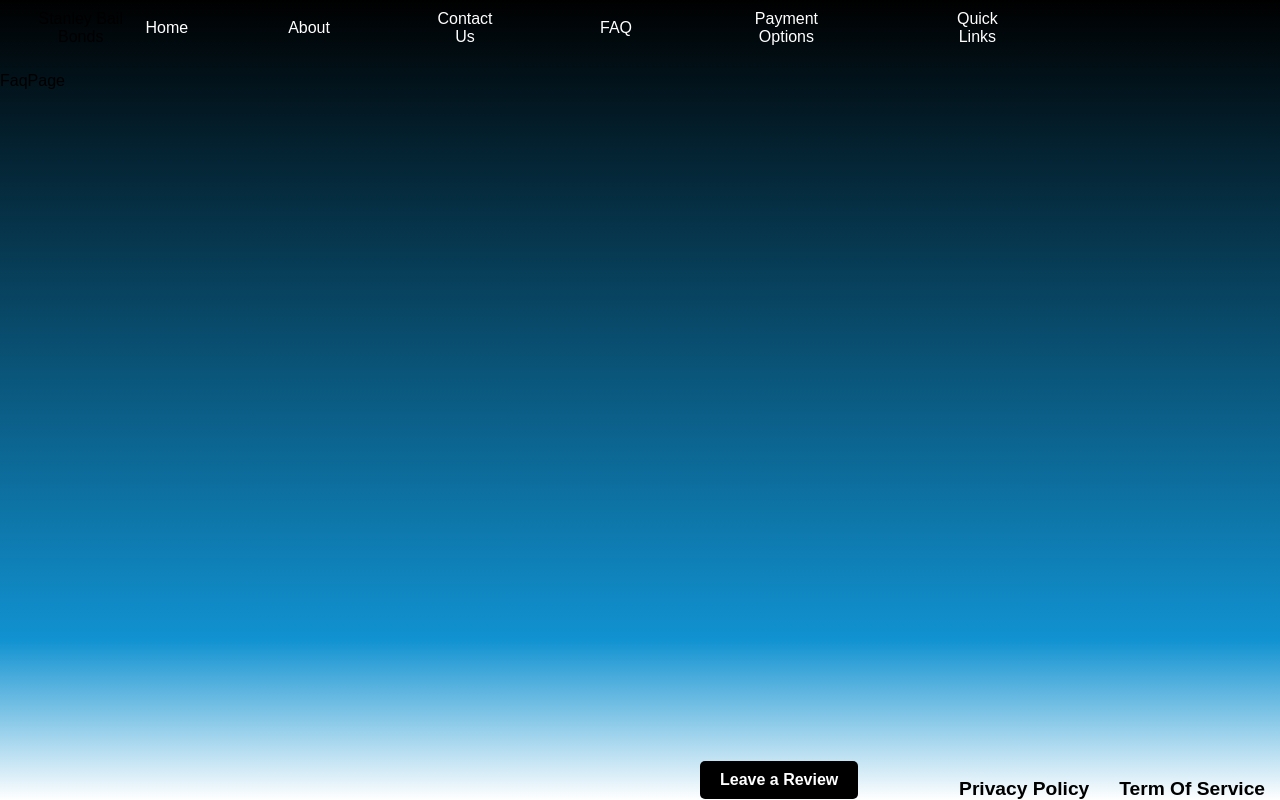
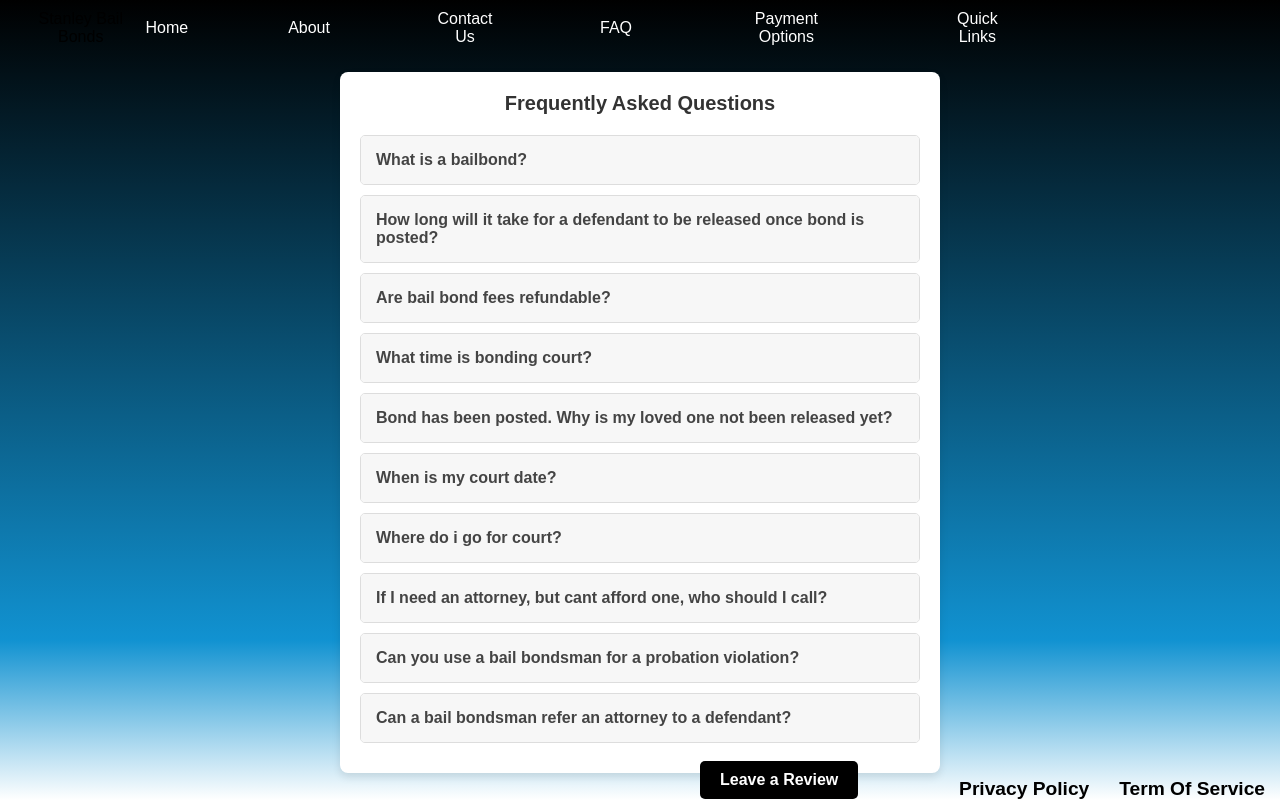
Before and after one commit to BigTimePlaya207/Capstone-Bail-Bond-Website, a React (Create React App) app in the folder capstone/: page /faq in a window 1280 px wide. Built offline with nearby package versions, Linux system fonts and the light colour scheme.

Commit message:
Updated 10/29/24

```diff
--- a/capstone/src/pages/AboutPage.css
+++ b/capstone/src/pages/AboutPage.css
@@ -17,7 +17,11 @@ body {
   font-size: 1.2rem; /* Set font size to 1.2rem */
   margin-bottom: 40px; /*Add bottom margin of 40px */
 }
-
+/* Styling for the owner name above infromation */
+.owner-name{
+  font-size: 1.5rem; /* Set font size to 1.5rem */
+  margin-bottom: -20px; /* Add bottom margin of -20px makes owner name close to owner information */
+}
 /* Styling for the owner information */
 .owner-info{
   font-size: 1.2rem; /* Set font size to 1.2rem */
--- a/capstone/src/pages/AboutPage.jsx
+++ b/capstone/src/pages/AboutPage.jsx
@@ -7,7 +7,7 @@ function AboutPage() {
     <MainLayout> {/* Use MainLayout to wrap the content for consistent styling and structure */}
       <div>
 
-        <h1 className='About-title'>About US</h1> {/* Main heading for the About page */}
+        <h1 className='About-title'>About Us</h1> {/* Main heading for the About page */}
         <div class='split left'> {/* Left section of the split layout */}
           <div class='left-align'> {/* Container for left-aligned text */}
             <p className='owner-background'>
@@ -15,9 +15,9 @@ function AboutPage() {
               Stanley Bail Bonds LLC was formed in 2012, in Georgetown, SC.
               Our services, however, span much farther reaching across several states, including SC, NC, FL, TX, &amp; TN.
             </p>
+            <h1 className="owner-name">Owner: Michael Stanley</h1>
             <div className='owner-info'> {/* Container for owner information */}
               <p style={{ color: 'white' }}> {/* Inline style for text color */}
-                <strong>Owner: Michael Stanley</strong><br /> {/* Owner's Name in bold */}
                 Licensed Bail Bond Agent<br /> {/* Owner's Qualification */}
                 Licensed Property &amp; Casualty Agent {/* Owner's Qualification */}
               </p>
--- a/capstone/src/pages/FaqPage.jsx
+++ b/capstone/src/pages/FaqPage.jsx
@@ -1,12 +1,76 @@
-import React from 'react'
+import React, { useState } from 'react';
 import MainLayout from '../layout/MainLayout';
+import './FaqPage.css';
 
-function FaqPage() {
-    return (
-        <MainLayout>
-            <div>FaqPage</div>
-        </MainLayout>
-    )
-}
+const faqData = [
+    {
+        question: 'What is a bailbond?',
+        answer: 'A bail bond is where a person spends money to secure the release of a person who has been arrested and is awating trial.'
+    },
+    {
+        question: 'How long will it take for a defendant to be released once bond is posted?',
+        answer: 'The time it takes for a defendant to be released after a bond is posted can vary, but it ranges up to 12 hours.',
+    },
+    {
+        question: 'Are bail bond fees refundable?',
+        answer: 'Bail bond fees are not refundable.',
+    },
+    {
+        question: 'What time is bonding court?',
+        answer: 'Bonding court times vary by county and state. Georgetown County times are 9am and 3pm. Georgetown City Time is at 11am. Court times are subject to change on holidays and weekends.'
+    },
+    {
+        question: 'Bond has been posted. Why is my loved one not been released yet?',
+        answer: 'Release times are determined at the jail/detention center.',
+    },
+    {
+        question: 'When is my court date?',
+        answer: 'Court dates are issued upon inmate release. It will be printed on the release paperwork given to you. Your bail bondsman will also have a copy of the court date.',
+    },
+    {
+        question: 'Where do i go for court?',
+        answer: 'It is determined by the type of charge. Refer to your release paperwork - it should be listed there along with the address.',
+    },
+    {
+        question: 'If I need an attorney, but cant afford one, who should I call?',
+        answer: 'Contact the public defender office in the county where the alleged crime took place.',
+    },
+    {
+        question: 'Can you use a bail bondsman for a probation violation?',
+        answer: 'Yes',
+    },
+    {
+        question: 'Can a bail bondsman refer an attorney to a defendant?',
+        answer: 'No',
+    },
+];
+
+const FaqPage = () => {
+  const [openIndex, setOpenIndex] = useState(null);
+
+  const toggleAccordion = (index) => {
+    setOpenIndex(openIndex === index ? null : index);
+  };
+
+  return (
+    <MainLayout>
+      <div className="faq-container">
+        <h1 className="faq-title">Frequently Asked Questions</h1>
+        {faqData.map((faq, index) => (
+          <div key={index} className="faq-item">
+            <div className="faq-question" onClick={() => toggleAccordion(index)}>
+              {faq.question}
+            </div>
+            {openIndex === index && (
+              <div className="faq-answer">
+                {faq.answer}
+              </div>
+            )}
+          </div>
+        ))}
+      </div>
+    </MainLayout>
+  );
+};
 
 export default FaqPage;
```
